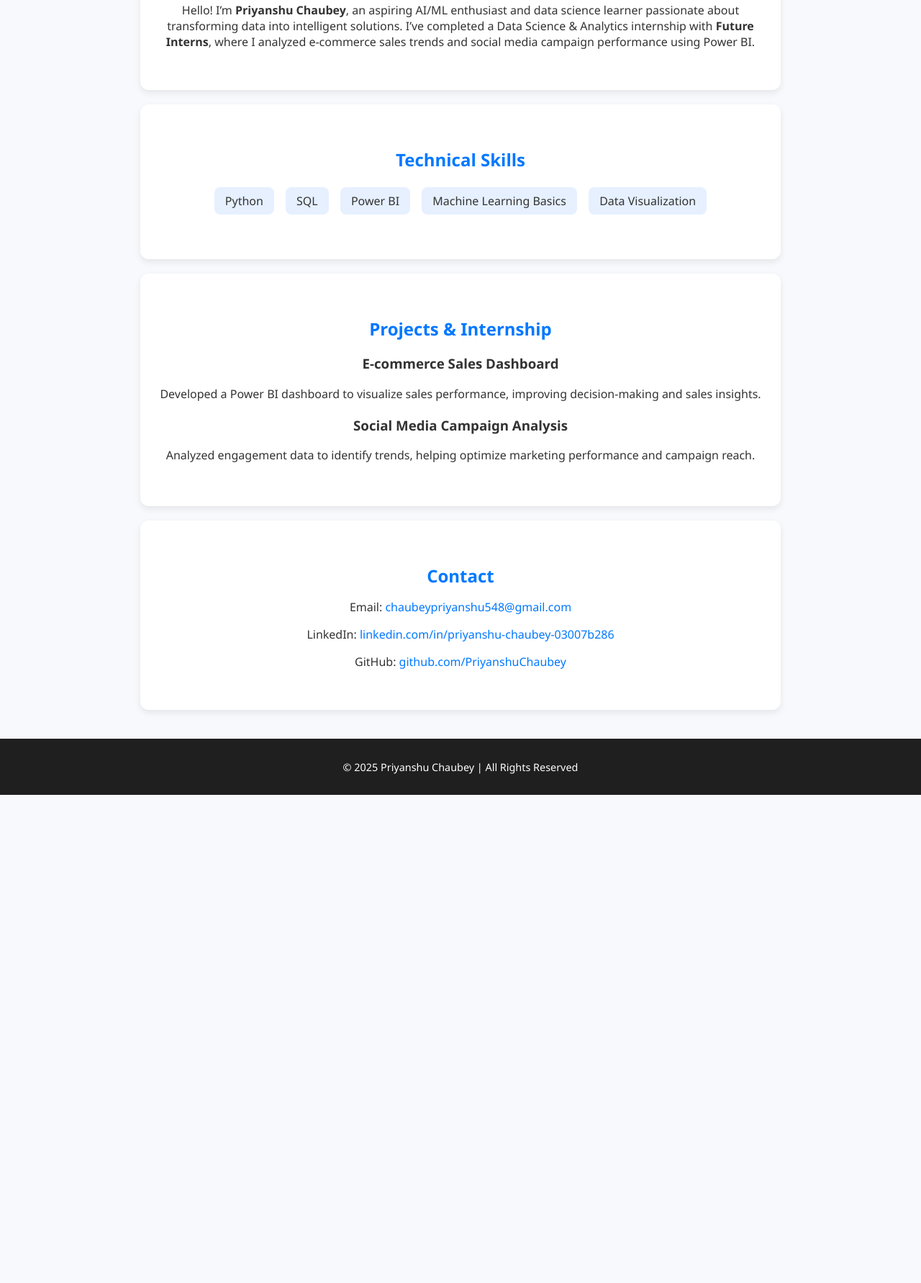
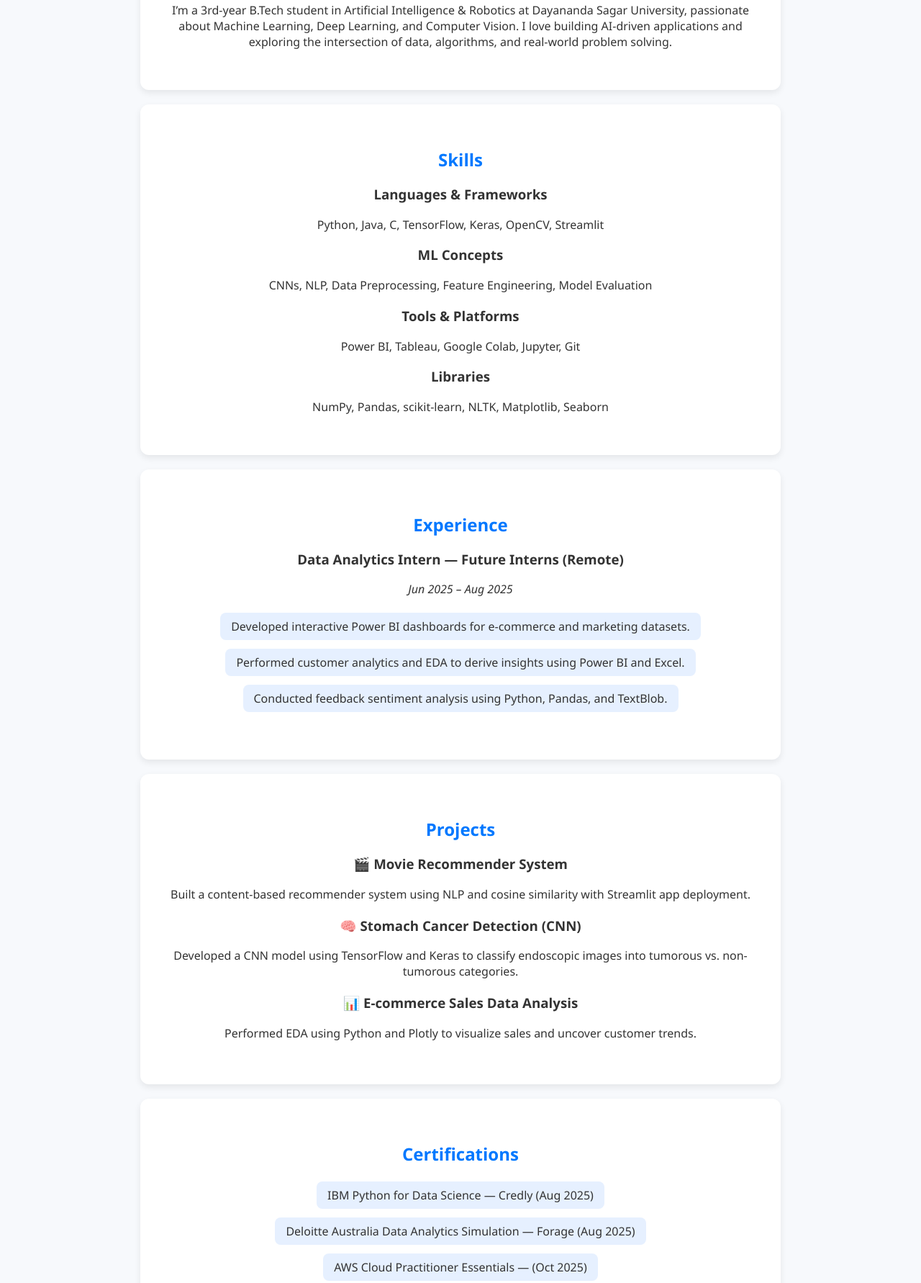
Before and after one commit to PriyanshuChaubey/PriyanshuChaubey.github.io, a plain HTML site: page index.html in a window 1280 px wide. Shown: the part 475-2257 px from the top of the page at 72% size. Before the commit the page ends 1579 px from the top, so only its background shows below. Drawn offline with Linux system fonts and the light colour scheme.

Commit message:
index.html

```diff
--- a/index.html
+++ b/index.html
@@ -3,55 +3,86 @@
 <head>
   <meta charset="UTF-8">
   <meta name="viewport" content="width=device-width, initial-scale=1.0">
-  <meta name="description" content="Official portfolio of Priyanshu Chaubey">
+  <meta name="description" content="Portfolio of Priyanshu Chaubey - Aspiring AI/ML Enthusiast">
   <title>Priyanshu Chaubey | Portfolio</title>
   <link rel="stylesheet" href="style.css">
 </head>
 <body>
   <header>
     <h1>Priyanshu Chaubey</h1>
-    <p>Aspiring AI/ML Enthusiast</p>
+    <p>Aspiring AI/ML & Data Science Enthusiast</p>
   </header>
 
   <section id="about">
     <h2>About Me</h2>
     <img src="your-photo.jpg" alt="Priyanshu Chaubey" class="profile-pic">
-    <p>Hello! I’m <b>Priyanshu Chaubey</b>, an aspiring AI/ML enthusiast and data science learner passionate about transforming data into intelligent solutions.
-       I’ve completed a Data Science & Analytics internship with <b>Future Interns</b>, where I analyzed e-commerce sales trends and social media campaign performance using Power BI.</p>
+    <p>I’m a 3rd-year B.Tech student in Artificial Intelligence & Robotics at Dayananda Sagar University, passionate about Machine Learning, Deep Learning, and Computer Vision. I love building AI-driven applications and exploring the intersection of data, algorithms, and real-world problem solving.</p>
   </section>
 
   <section id="skills">
-    <h2>Technical Skills</h2>
+    <h2>Skills</h2>
+    <h3>Languages & Frameworks</h3>
+    <p>Python, Java, C, TensorFlow, Keras, OpenCV, Streamlit</p>
+
+    <h3>ML Concepts</h3>
+    <p>CNNs, NLP, Data Preprocessing, Feature Engineering, Model Evaluation</p>
+
+    <h3>Tools & Platforms</h3>
+    <p>Power BI, Tableau, Google Colab, Jupyter, Git</p>
+
+    <h3>Libraries</h3>
+    <p>NumPy, Pandas, scikit-learn, NLTK, Matplotlib, Seaborn</p>
+  </section>
+
+  <section id="experience">
+    <h2>Experience</h2>
+    <div class="project">
+      <h3>Data Analytics Intern — Future Interns (Remote)</h3>
+      <p><em>Jun 2025 – Aug 2025</em></p>
+      <ul>
+        <li>Developed interactive Power BI dashboards for e-commerce and marketing datasets.</li>
+        <li>Performed customer analytics and EDA to derive insights using Power BI and Excel.</li>
+        <li>Conducted feedback sentiment analysis using Python, Pandas, and TextBlob.</li>
+      </ul>
+    </div>
+  </section>
+
+  <section id="projects">
+    <h2>Projects</h2>
+
+    <div class="project">
+      <h3>🎬 Movie Recommender System</h3>
+      <p>Built a content-based recommender system using NLP and cosine similarity with Streamlit app deployment.</p>
+    </div>
+
+    <div class="project">
+      <h3>🧠 Stomach Cancer Detection (CNN)</h3>
+      <p>Developed a CNN model using TensorFlow and Keras to classify endoscopic images into tumorous vs. non-tumorous categories.</p>
+    </div>
+
+    <div class="project">
+      <h3>📊 E-commerce Sales Data Analysis</h3>
+      <p>Performed EDA using Python and Plotly to visualize sales and uncover customer trends.</p>
+    </div>
+  </section>
+
+  <section id="certifications">
+    <h2>Certifications</h2>
     <ul>
-      <li>Python</li>
-      <li>SQL</li>
-      <li>Power BI</li>
-      <li>Machine Learning Basics</li>
-      <li>Data Visualization</li>
+      <li>IBM Python for Data Science — Credly (Aug 2025)</li>
+      <li>Deloitte Australia Data Analytics Simulation — Forage (Aug 2025)</li>
+      <li>AWS Cloud Practitioner Essentials — (Oct 2025)</li>
+      <li>Operationalize Generative AI Applications (FMOps/LLMOps) — (Oct 2025)</li>
     </ul>
   </section>
 
-  <section id="projects">
-    <h2>Projects & Internship</h2>
-    <div class="project">
-      <h3>E-commerce Sales Dashboard</h3>
-      <p>Developed a Power BI dashboard to visualize sales performance, improving decision-making and sales insights.</p>
-    </div>
-    <div class="project">
-      <h3>Social Media Campaign Analysis</h3>
-      <p>Analyzed engagement data to identify trends, helping optimize marketing performance and campaign reach.</p>
-    </div>
+  <section id="education">
+    <h2>Education</h2>
+    <p><b>B.Tech in Artificial Intelligence & Robotics</b><br>
+    Dayananda Sagar University, Bangalore (2023–2027)</p>
   </section>
 
   <section id="contact">
     <h2>Contact</h2>
     <p>Email: <a href="mailto:chaubeypriyanshu548@gmail.com">chaubeypriyanshu548@gmail.com</a></p>
-    <p>LinkedIn: <a href="https://www.linkedin.com/in/priyanshu-chaubey-03007b286/" target="_blank">linkedin.com/in/priyanshu-chaubey-03007b286</a></p>
-    <p>GitHub: <a href="https://github.com/PriyanshuChaubey" target="_blank">github.com/PriyanshuChaubey</a></p>
-  </section>
-
-  <footer>
-    <p>© 2025 Priyanshu Chaubey | All Rights Reserved</p>
-  </footer>
-</body>
-</html>
+    <p>LinkedIn: <a href="https://www.lin
```
